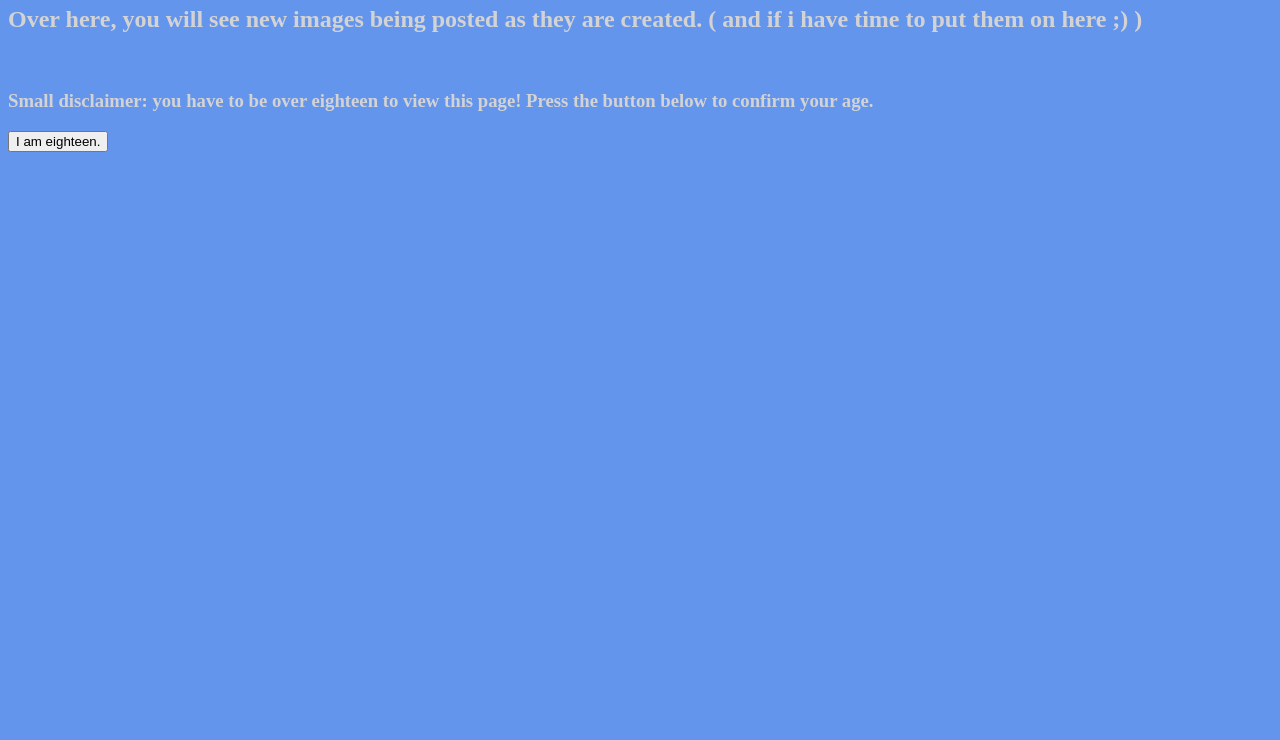
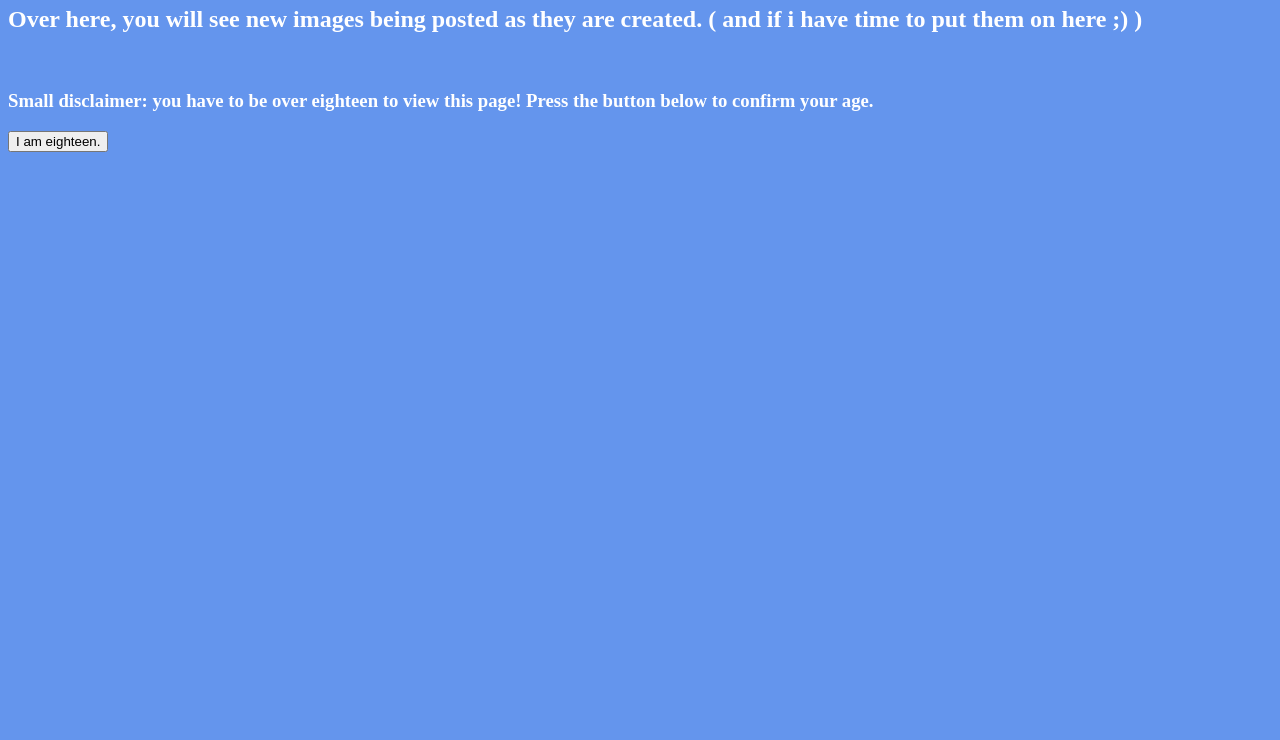
Before and after one commit to keanuplayz/CCLW, a plain HTML site: page index.html in a window 1280 px wide. Shown: the part 60-800 px from the top of the page. Drawn offline with Linux system fonts and the light colour scheme.

Commit message:
Update index.html

```diff
--- a/index.html
+++ b/index.html
@@ -5,8 +5,8 @@
     <link rel="stylesheet" type="text/css" href="css/style.css">
     <style>
         h1,h2,h3,h4{
-         color: lightgrey;
-            font: Comic Sans MS;
+         color: White;
+            font: no font yet;
         }
     </style>
 
```
